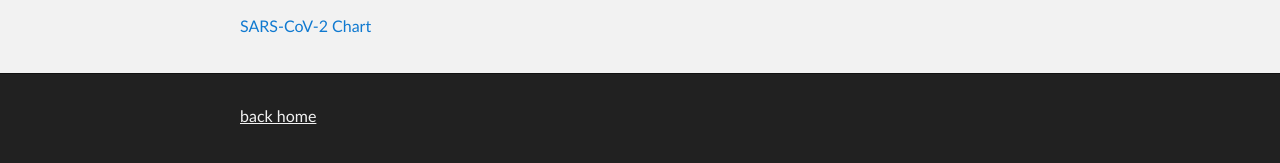
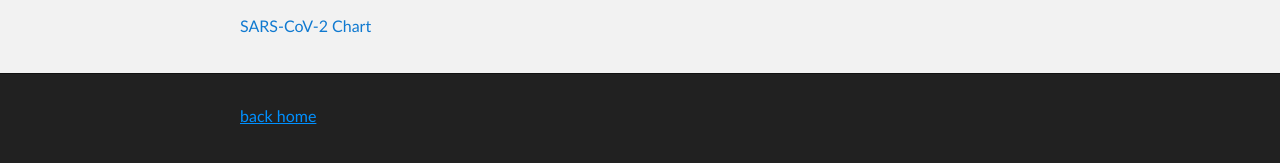
Before and after one commit to ZackDev/zackdev.github.io, a Jekyll site: the page built from index.md, in a window 1280 px wide. Shown: the part 210-373 px from the top of the page. Built offline with Jekyll 4.4.1, drawn with Linux system fonts in a browser that asks for light colours; the repository's description, which GitHub fills in, is left out.

Commit message:
refactored css

```diff
--- a/assets/css/style.css
+++ b/assets/css/style.css
@@ -111,7 +111,7 @@ a:hover, a:focus {
 }
 
 footer a {
-  color: #F2F2F2;
+  color: #0090FF;
   text-decoration: underline;
 }
 
@@ -212,13 +212,6 @@ dl dd {
 dl p {
   padding-left: 20px;
   font-style: italic;
-}
-
-hr {
-  height: 1px;
-  margin-bottom: 5px;
-  border: none;
-  background: url('../images/bg_hr.png') repeat-x center;
 }
 
 table {
```
